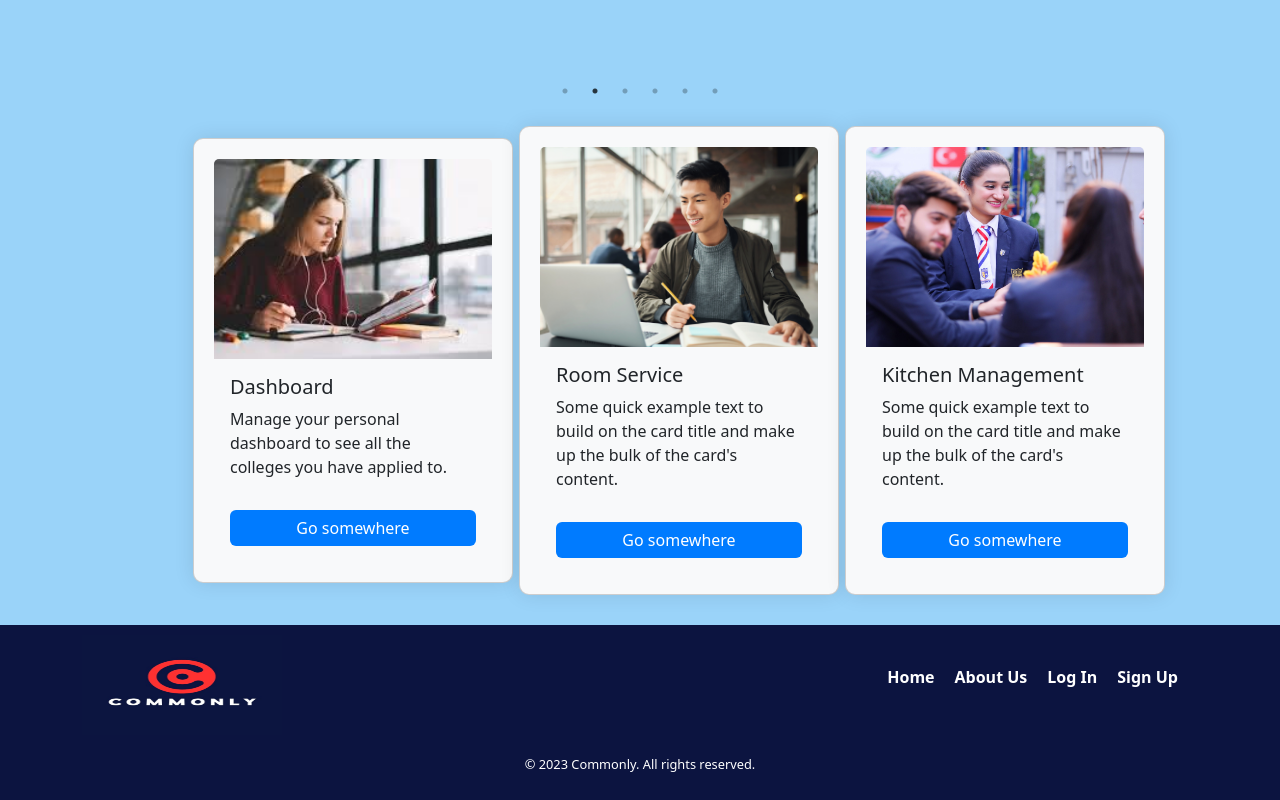
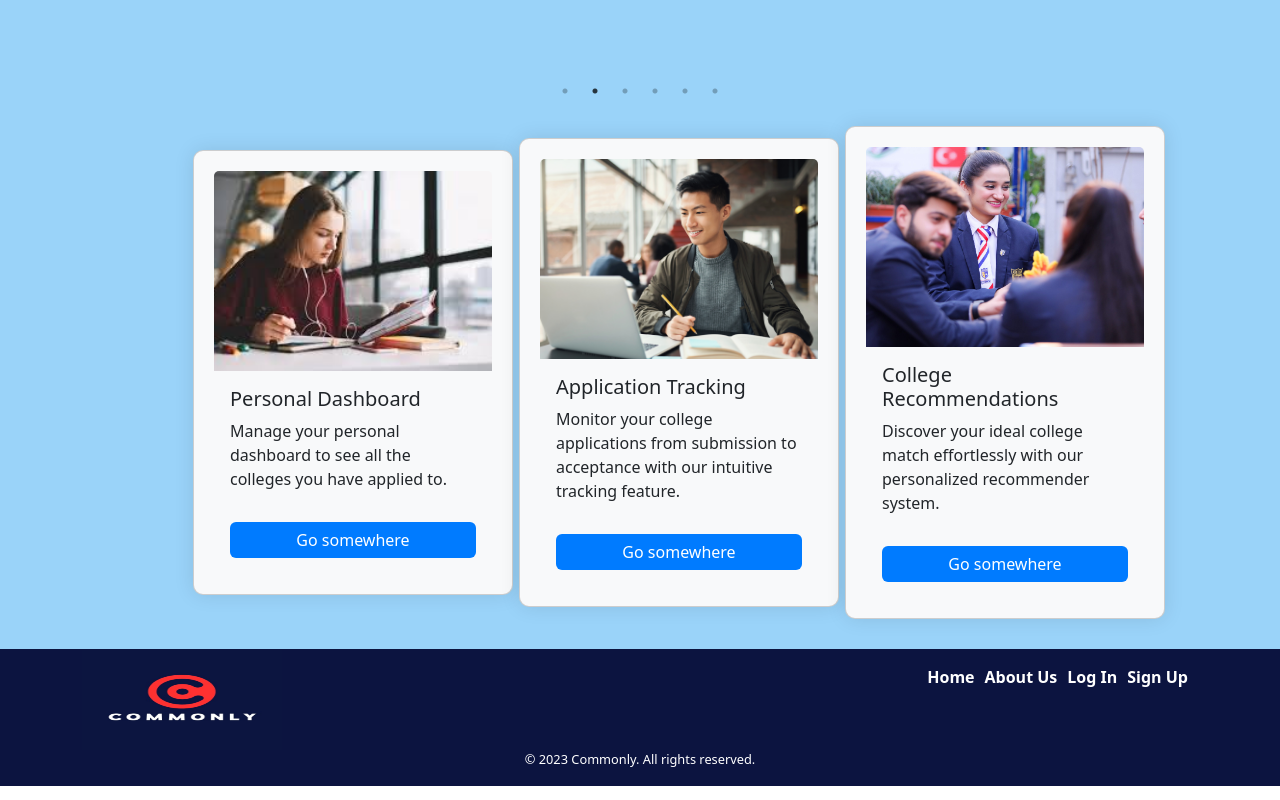
Before and after one commit to muhammad-anas17/Final_Year_Project, a React (Create React App) app in the folder frontend/: page / in a window 1280 px wide. Shown: the part 731-1531 px from the top of the page. Built offline with nearby package versions, Linux system fonts and the light colour scheme.

Commit message:
cards and footer

```diff
--- a/frontend/src/components/Cards.js
+++ b/frontend/src/components/Cards.js
@@ -22,22 +22,22 @@ export default function CardList() {
       <div className="col-md-3">
         <Card
           imageSrc={StudentImage}
-          title="Dashboard"
+          title="Personal Dashboard"
           text="Manage your personal dashboard to see all the colleges you have applied to."
         />
       </div>
       <div className="col-md-3">
         <Card
           imageSrc={TrackImage}
-          title="Room Service"
-          text="Some quick example text to build on the card title and make up the bulk of the card's content."
+          title="Application Tracking"
+          text="Monitor your college applications from submission to acceptance with our intuitive tracking feature."
         />
       </div>
       <div className="col-md-3">
         <Card
           imageSrc={ManageImage}
-          title="Kitchen Management"
-          text="Some quick example text to build on the card title and make up the bulk of the card's content."
+          title="College Recommendations"
+          text="Discover your ideal college match effortlessly with our personalized recommender system."
         />
       </div>
 
--- a/frontend/src/components/Footer.css
+++ b/frontend/src/components/Footer.css
@@ -3,7 +3,11 @@
 .footer {
   background-color: #0c1440;
     color: #fff;
-    padding: 10px 0;
+    padding: 1px 0;
+
+    width: 100%;
+    bottom: 0;
+
   }
 
   .container {
@@ -26,13 +30,13 @@
 
   .footer-links ul {
     list-style: none;
-    padding: 30px 0;
+    padding: 15px 0;
     margin: 0;
     display: flex;
   }
 
   .footer-links li {
-    margin-right: 20px;
+    margin-right: 10px;
   }
 
   .footer-links a {
@@ -49,7 +53,9 @@
   .footer-bottom {
     color:#fff;
     background-color: #0c1440;
-    margin-top: 20px;
+    margin-bottom: 0px;
+    padding: 0px 0;
+    text-align: center;
   }
 
   .footer-bottom p {
@@ -60,5 +66,4 @@
 
     width: 200px; /* Adjust the width of the logo image */
     height: 100px; /* Maintain the aspect ratio */
-    margin-right: 10px; /* Add some spacing between the logo and text */
   }
```
